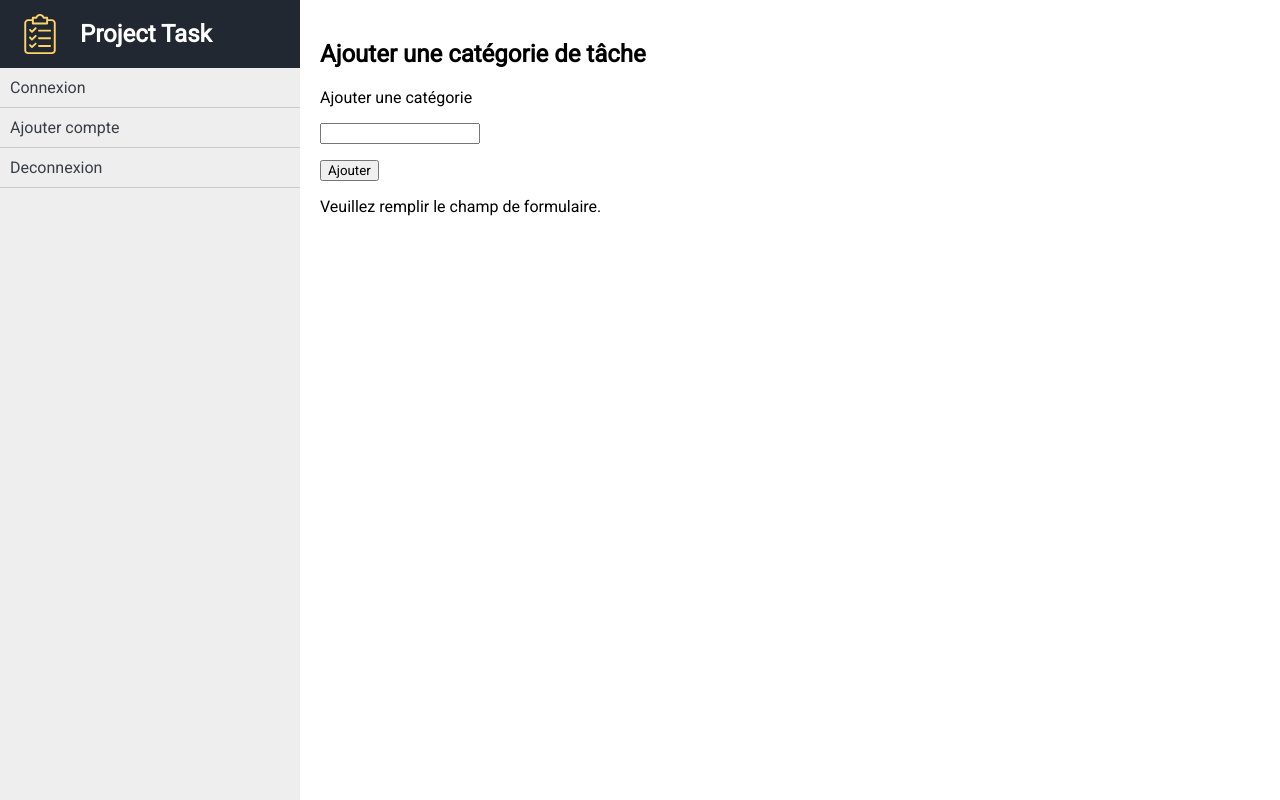
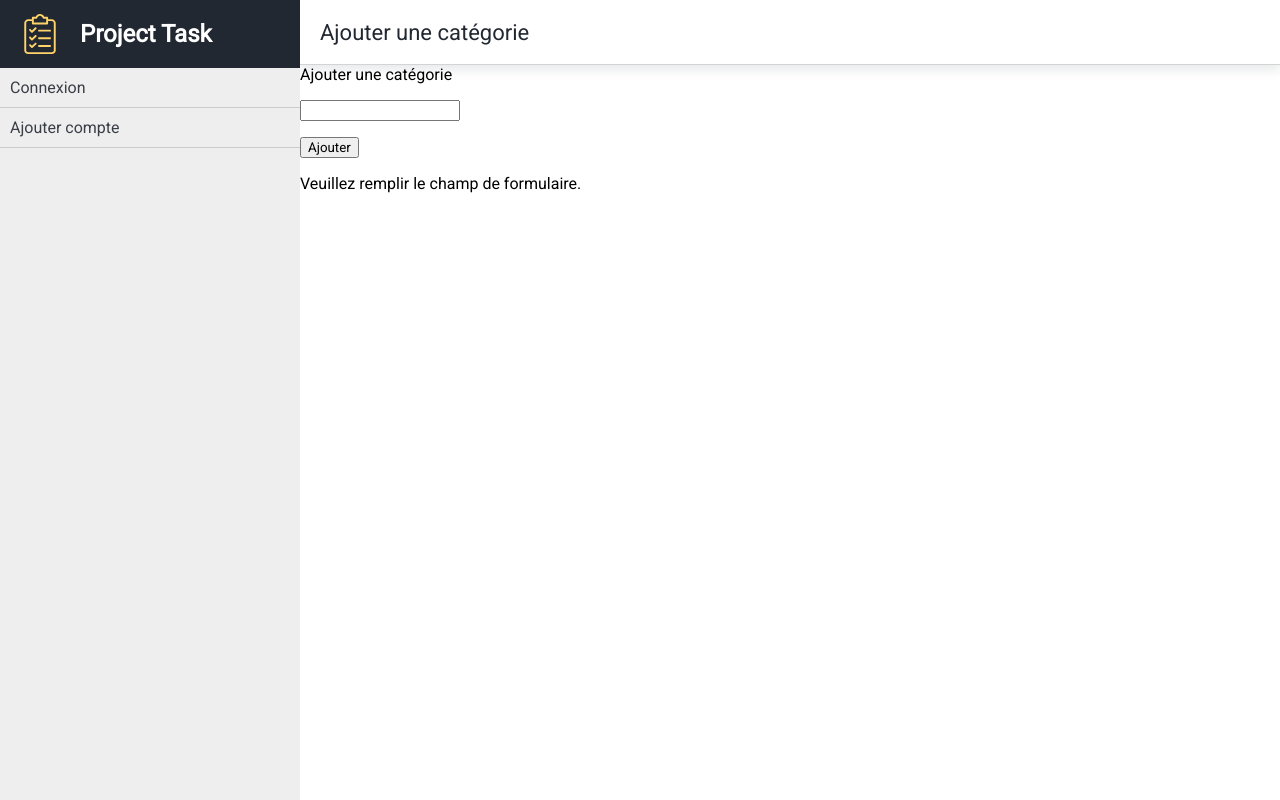
Before and after one commit to mithridatem/projectTask, a PHP site: page /add_cat.php in a window 1280 px wide. Run offline with PHP 8.4, Linux system fonts and the light colour scheme.

Commit message:
ajout d'un affichage en-tête

```diff
--- a/css/scss/global.scss
+++ b/css/scss/global.scss
@@ -1,6 +1,22 @@
+$header-bg-color:#EEEEEE;
+$header-font-color: #222831;
+$header-color : #393E46;
+$header-color-hover:#FFD369;
+
+
 #global{
     margin-left: 300px;
-    padding: 20px;
+
+    header{
+        border-bottom: rgba($header-font-color, 0.2) 1px solid;
+        padding: 5px 20px;
+        box-shadow: 0px 5px 10px rgba($header-font-color, 0.1);
+        h1{
+            color: $header-font-color;
+            font-weight: 200;
+            font-size: 22px;
+        }
+    }
 }
 
 @media screen and (max-width: 600px) {
--- a/css/scss/menu.scss
+++ b/css/scss/menu.scss
@@ -21,6 +21,12 @@ nav {
     background-color: $nav-bg-color;
     width: 300px;
     height: 100vh;
+
+    h1 {
+        padding-left: 20px;
+        color: white;
+
+    }
 
     a{
         text-decoration: none;
@@ -57,11 +63,7 @@ nav .burgerButton {
     cursor: pointer;
     display: none;
 }
-h1 {
-    padding-left: 20px;
-    color: white;
 
-}
 nav .brand {
     margin: 10px;
     cursor: pointer;
--- a/css/style.css
+++ b/css/style.css
@@ -16,6 +16,10 @@ nav {
   background-color: #EEEEEE;
   width: 300px;
   height: 100vh;
+}
+nav h1 {
+  padding-left: 20px;
+  color: white;
 }
 nav a {
   text-decoration: none;
@@ -45,11 +49,6 @@ nav .subnav {
 nav .burgerButton {
   cursor: pointer;
   display: none;
-}
-
-h1 {
-  padding-left: 20px;
-  color: white;
 }
 
 nav .brand {
@@ -146,7 +145,16 @@ p {
 }
 #global {
   margin-left: 300px;
-  padding: 20px;
+}
+#global header {
+  border-bottom: rgba(34, 40, 49, 0.2) 1px solid;
+  padding: 5px 20px;
+  box-shadow: 0px 5px 10px rgba(34, 40, 49, 0.1);
+}
+#global header h1 {
+  color: #222831;
+  font-weight: 200;
+  font-size: 22px;
 }
 
 @media screen and (max-width: 600px) {
--- a/view/menu.php
+++ b/view/menu.php
@@ -16,7 +16,6 @@
     if(isset($_SESSION['connected']))
     {
         echo '
-            <a href="./index.php"><li>Connexion</li></a>
             <a href="./add_cat.php"><li>Ajouter une categorie</li></a>
             <a href="./add_task.php"><li>Ajouter une tâche</li></a>
             <a href="./show_task.php"><li>Afficher les tâches</li></a>
@@ -27,8 +26,7 @@
     {
         echo '
             <a href="./index.php"><li>Connexion</li></a>
-            <a href="./add_user.php"><li>Ajouter compte</li></a>
-            <a href="./deconnected.php"><li>Deconnexion</li></a>';
+            <a href="./add_user.php"><li>Ajouter compte</li></a>';
     }
 ?>
         </ul>
--- a/view/view_add_cat.php
+++ b/view/view_add_cat.php
@@ -9,7 +9,9 @@
 </head>
     <body>
         <div id="global">
-            <h2>Ajouter une catégorie de tâche</h2>
+            <header>
+                <h1>Ajouter une catégorie</h1>
+            </header>
             <form action="" method="post">
                 <label for="name_cat">Ajouter une catégorie</label>
                 <p><input type="text" name="name_cat"></p>
--- a/view/view_add_task.php
+++ b/view/view_add_task.php
@@ -9,7 +9,9 @@
 </head>
 <body>
     <div id="global">
-        <h2>Ajouter une tâche : </h2>
+        <header>
+            <h1>Ajouter une tâche</h1>
+        </header>
         <form action="" method="post">
             <p>Ajouter un nom de tâche:</p>
             <p><input type="text" name="name_task"></p>
--- a/view/view_add_user.php
+++ b/view/view_add_user.php
@@ -9,7 +9,9 @@
 </head>
 <body>
     <div id="global">
-        <h2>Ajouter un utilisateur</h2>
+        <header>
+            <h1>Ajouter un utilisateur</h1>
+        </header>
         <form action="" method="post">
             <label for="name_user">Ajouter un nom :</label>
             <p><input type="text" name="name_user"></p>
--- a/view/view_all_task.php
+++ b/view/view_all_task.php
@@ -13,6 +13,9 @@
 </head>
 <body>
     <div id="global">
+        <header>
+                <h1>Listes des tâches</h1>
+        </header>
         <h2>Liste des tâches en cours :</h2>
     <div>
 </body>
--- a/view/view_connexion.php
+++ b/view/view_connexion.php
@@ -9,6 +9,9 @@
 </head>
 <body>
         <div id="global">
+            <header>
+                <h1>Connexion</h1>
+            </header>
             <h2>Saisir ces identifiants de connexion</h2>
             <form action="" method="post">
                 <label for="login_user">Login:</label>
```
